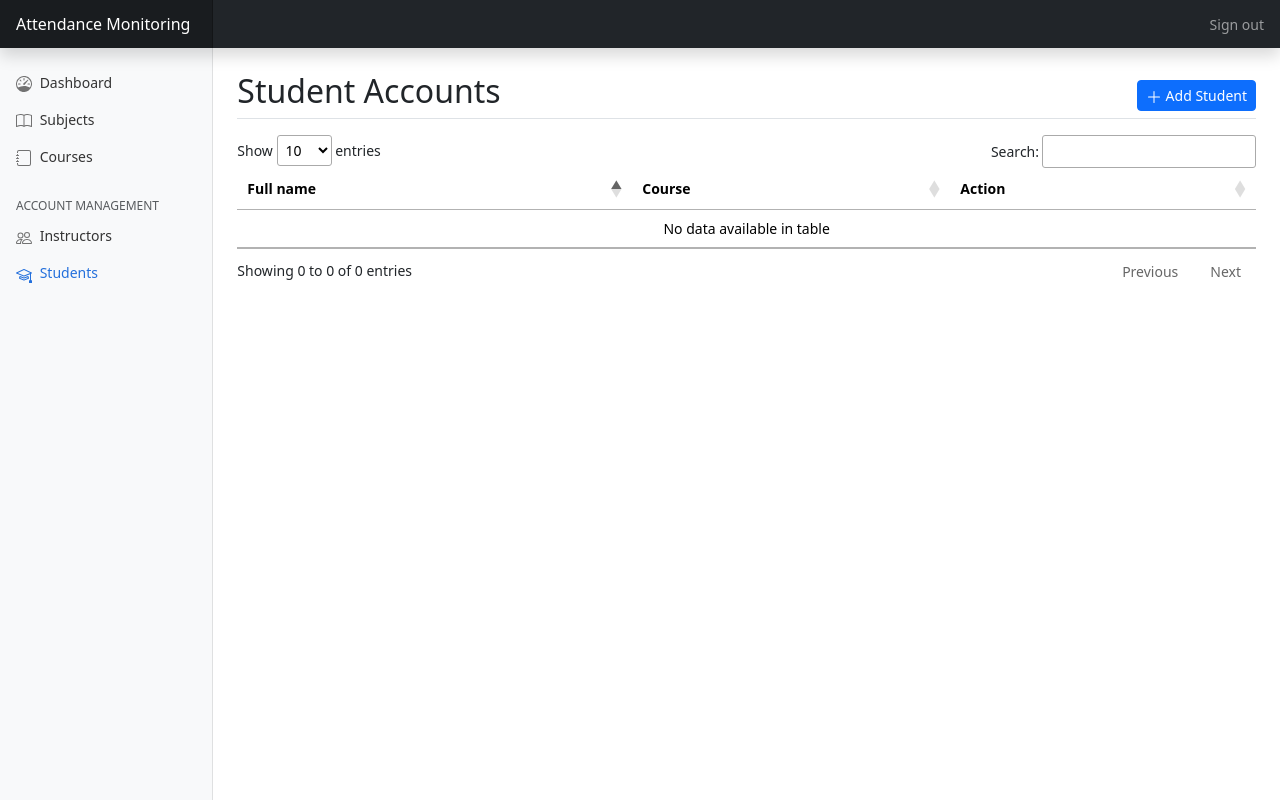
After one commit to mlmejo/asscat-attendance, a Flask app: page /students/ in a window 1280 px wide. The commit adds this page. Run offline with Flask 3, Linux system fonts and the light colour scheme; data that the repository does not hold is empty; some libraries are stand-ins or nearby versions.

Commit message:
feat: student and instructor CRUD

```diff
--- a/app/__init__.py
+++ b/app/__init__.py
@@ -30,7 +30,7 @@
     bootstrap.init_app(app)
 
     from . import accounts, pages
-    from .accounts import instructors
+    from .accounts import instructors, students
     from .main import courses, subjects
 
     # Project applications
@@ -38,6 +38,7 @@
         accounts,
         pages,
         instructors,
+        students,
         courses,
         subjects,
     ]
--- /dev/null
+++ b/app/accounts/students/views.py
@@ -0,0 +1,82 @@
+from flask import flash, redirect, render_template, url_for
+
+from app import db
+from app.models import Course, Student, User
+
+from . import blueprint
+from .forms import StudentCreationForm, StudentUpdateForm
+
+
+@blueprint.route("/")
+def index():
+    students = Student.query.all()
+    return render_template("students/index.html", students=students)
+
+
+@blueprint.route("/create", methods=["GET", "POST"])
+def create():
+    courses = Course.query.all()
+    form = StudentCreationForm()
+    form.course.choices = [(c.id, c.name) for c in courses]
+
+    if form.validate_on_submit():
+        user = User(email=form.email.data, is_student=True)
+        user.set_password(form.password.data)
+
+        student = Student(
+            first_name=form.first_name.data,
+            last_name=form.last_name.data,
+            course_id=form.course.data,
+        )
+
+        user.student = student
+
+        db.session.add_all([user, student])
+        db.session.commit()
+
+        flash("Student account created successfully.", "info")
+        return redirect(url_for("students.index"))
+
+    return render_template("students/create.html", courses=courses, form=form)
+
+
+@blueprint.route("/<int:student_id>/edit", methods=["GET", "POST"])
+def edit(student_id):
+    courses = Course.query.all()
+    student = Student.query.get_or_404(int(student_id))
+    form = StudentUpdateForm()
+    form.course.choices = [(c.id, c.name) for c in courses]
+
+    if form.validate_on_submit():
+        # Custom validation to ignore owner email
+        # Check if the queried user matches the instructor account.
+        # Then check if the provided email is different from the user's email.
+        user = User.query.filter_by(email=form.email.data).first()
+        if user.id != student.user_id:
+            form.email.errors = "Email address is already in use."
+        else:
+            student.course_id = form.course.data
+            student.user.email = form.email.data
+            student.first_name = form.first_name.data
+            student.last_name = form.last_name.data
+            db.session.commit()
+            flash("Student information updated successfully.", "info")
+            return redirect(url_for("students.index"))
+
+    form.first_name.data = student.first_name
+    form.last_name.data = student.last_name
+    form.email.data = student.user.email
+    form.course.data = student.course_id
+
+    return render_template("students/edit.html", form=form)
+
+
+@blueprint.post("/<int:student_id>/delete")
+def destroy(student_id):
+    student = Student.query.get_or_404(int(student_id))
+    db.session.delete(student.user)
+    db.session.delete(student)
+    db.session.commit()
+
+    flash("Student account deleted successfully.", "info")
+    return redirect(url_for("students.index"))
--- a/app/templates/layouts/admin.html
+++ b/app/templates/layouts/admin.html
@@ -119,7 +119,10 @@
                                     </svg>
                                     Instructors
                                 </a>
-                                <a class="nav-link {{ 'active' if 'students' in request.endpoint else '' }}" href="#">
+                                <a
+                                    class="nav-link {{ 'active' if 'students' in request.endpoint else '' }}"
+                                    href="{{ url_for('students.index') }}"
+                                >
                                     <svg
                                         xmlns="http://www.w3.org/2000/svg"
                                         width="16"
--- /dev/null
+++ b/app/templates/students/index.html
@@ -0,0 +1,129 @@
+{% extends "layouts/admin.html" %}
+
+{% block content %}
+    <div class="d-flex align-items-center justify-content-between flex-md-nowrap border-bottom">
+        <h1 class="h2">Student Accounts</h1>
+
+        <a href="{{ url_for('students.create') }}" class="btn mb-2 mb-md-0 btn-sm btn-primary">
+            <svg
+                xmlns="http://www.w3.org/2000/svg"
+                width="16"
+                height="16"
+                fill="currentColor"
+                class="bi bi-plus-lg"
+                viewBox="0 0 16 16"
+            >
+                <path
+                    fill-rule="evenodd"
+                    d="M8 2a.5.5 0 0 1 .5.5v5h5a.5.5 0 0 1 0 1h-5v5a.5.5 0 0 1-1 0v-5h-5a.5.5 0 0 1 0-1h5v-5A.5.5 0 0 1 8 2"
+                />
+            </svg>
+            Add Student
+        </a>
+    </div>
+
+    <div class="table-responsive mt-3">
+        <table id="jquery-table" class="table">
+            <thead>
+                <tr>
+                    <th>Full name</th>
+                    <th>Course</th>
+                    <th>Action</th>
+                </tr>
+            </thead>
+            <tbody>
+                {% for student in students %}
+                    <tr>
+                        <td>{{ student.first_name }} {{ student.last_name }}</td>
+                        <td>{{ student.course.name }}</td>
+                        <td>
+                            <a
+                                href="{{ url_for('students.edit', student_id=student.id) }}"
+                                class="text-decoration-none"
+                            >
+                                <svg
+                                    xmlns="http://www.w3.org/2000/svg"
+                                    width="16"
+                                    height="16"
+                                    fill="currentColor"
+                                    class="bi bi-pencil-square"
+                                    viewBox="0 0 16 16"
+                                >
+                                    <path
+                                        d="M15.502 1.94a.5.5 0 0 1 0 .706L14.459 3.69l-2-2L13.502.646a.5.5 0 0 1 .707 0l1.293 1.293zm-1.75 2.456-2-2L4.939 9.21a.5.5 0 0 0-.121.196l-.805 2.414a.25.25 0 0 0 .316.316l2.414-.805a.5.5 0 0 0 .196-.12l6.813-6.814z"
+                                    />
+                                    <path
+                                        fill-rule="evenodd"
+                                        d="M1 13.5A1.5 1.5 0 0 0 2.5 15h11a1.5 1.5 0 0 0 1.5-1.5v-6a.5.5 0 0 0-1 0v6a.5.5 0 0 1-.5.5h-11a.5.5 0 0 1-.5-.5v-11a.5.5 0 0 1 .5-.5H9a.5.5 0 0 0 0-1H2.5A1.5 1.5 0 0 0 1 2.5z"
+                                    />
+                                </svg>
+                            </a>
+                            <a
+                                href="#"
+                                role="button"
+                                class="text-danger text-decoration-none"
+                                data-bs-toggle="modal"
+                                data-bs-target="#delete-student{{ student.id }}"
+                            >
+                                <svg
+                                    xmlns="http://www.w3.org/2000/svg"
+                                    width="16"
+                                    height="16"
+                                    fill="currentColor"
+                                    class="bi ms-1 bi-trash"
+                                    viewBox="0 0 16 16"
+                                >
+                                    <path
+                                        d="M5.5 5.5A.5.5 0 0 1 6 6v6a.5.5 0 0 1-1 0V6a.5.5 0 0 1 .5-.5m2.5 0a.5.5 0 0 1 .5.5v6a.5.5 0 0 1-1 0V6a.5.5 0 0 1 .5-.5m3 .5a.5.5 0 0 0-1 0v6a.5.5 0 0 0 1 0z"
+                                    />
+                                    <path
+                                        d="M14.5 3a1 1 0 0 1-1 1H13v9a2 2 0 0 1-2 2H5a2 2 0 0 1-2-2V4h-.5a1 1 0 0 1-1-1V2a1 1 0 0 1 1-1H6a1 1 0 0 1 1-1h2a1 1 0 0 1 1 1h3.5a1 1 0 0 1 1 1zM4.118 4 4 4.059V13a1 1 0 0 0 1 1h6a1 1 0 0 0 1-1V4.059L11.882 4zM2.5 3h11V2h-11z"
+                                    />
+                                </svg>
+                            </a>
+                            <div
+                                class="modal fade"
+                                id="delete-student{{ student.id }}"
+                                tabindex="-1"
+                                aria-labelledby="delete-student{{ student.id }}-label"
+                                aria-hidden="true"
+                            >
+                                <div class="modal-dialog">
+                                    <div class="modal-content">
+                                        <div class="modal-header">
+                                            <h1 class="modal-title fs-5" id="delete-student{{ student.id }}-label">
+                                                Delete Student Account
+                                            </h1>
+                                            <button
+                                                type="button"
+                                                class="btn-close"
+                                                data-bs-dismiss="modal"
+                                                aria-label="Close"
+                                            ></button>
+                                        </div>
+                                        <div class="modal-body">
+                                            Are you sure you want to delete
+                                            <strong>{{ student.first_name }} {{ student.last_name }}</strong>?
+                                        </div>
+                                        <div class="modal-footer">
+                                            <button type="button" class="btn btn-secondary" data-bs-dismiss="modal">
+                                                Close
+                                            </button>
+                                            <form
+                                                action="{{ url_for('students.destroy', student_id=student.id) }}"
+                                                method="post"
+                                                class="d-inline-block"
+                                            >
+                                                <button type="submit" class="btn btn-danger">Delete</button>
+                                            </form>
+                                        </div>
+                                    </div>
+                                </div>
+                            </div>
+                        </td>
+                    </tr>
+                {% endfor %}
+            </tbody>
+        </table>
+    </div>
+{% endblock %}
```
Also changed, not shown: app/accounts/instructors/views.py (+9 -7 lines), app/accounts/students/forms.py (added, +39 -0 lines), app/enums.py (added, +8 -0 lines), app/main/subjects/forms.py (+0 -12 lines), app/main/subjects/views.py (+16 -8 lines), app/models.py (+36 -2 lines), app/templates/students/create.html (added, +12 -0 lines), app/templates/students/edit.html (added, +12 -0 lines), migrations/versions/0c8719a84b44_create_student_table.py (added, +38 -0 lines), migrations/versions/1fd1c41a9eb6_add_year_level_to_student_table.py (added, +32 -0 lines), migrations/versions/957f3789aab3_unique_constraint_to_user_id_on_.py (added, +32 -0 lines), migrations/versions/bb0e40372451_add_is_student_to_user_table.py (added, +32 -0 lines).
